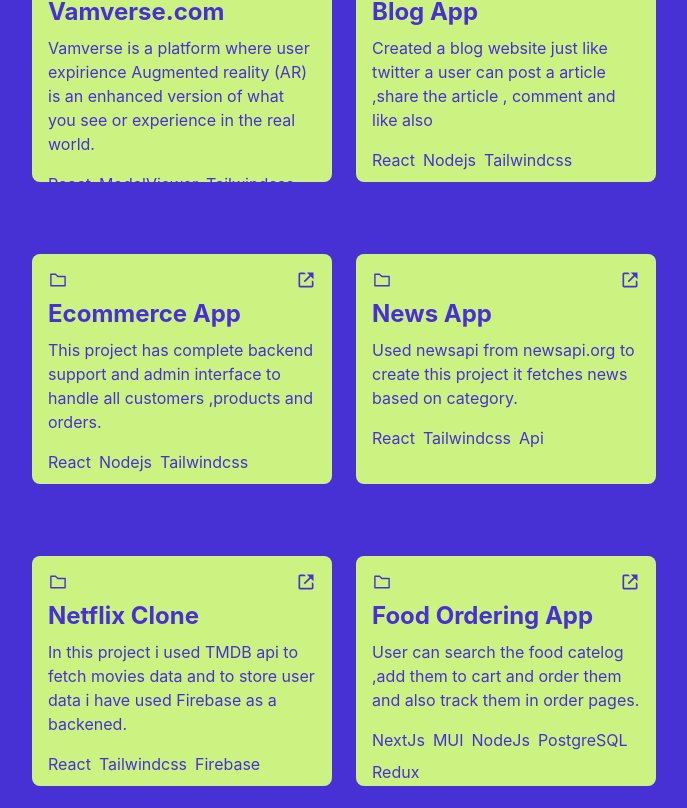
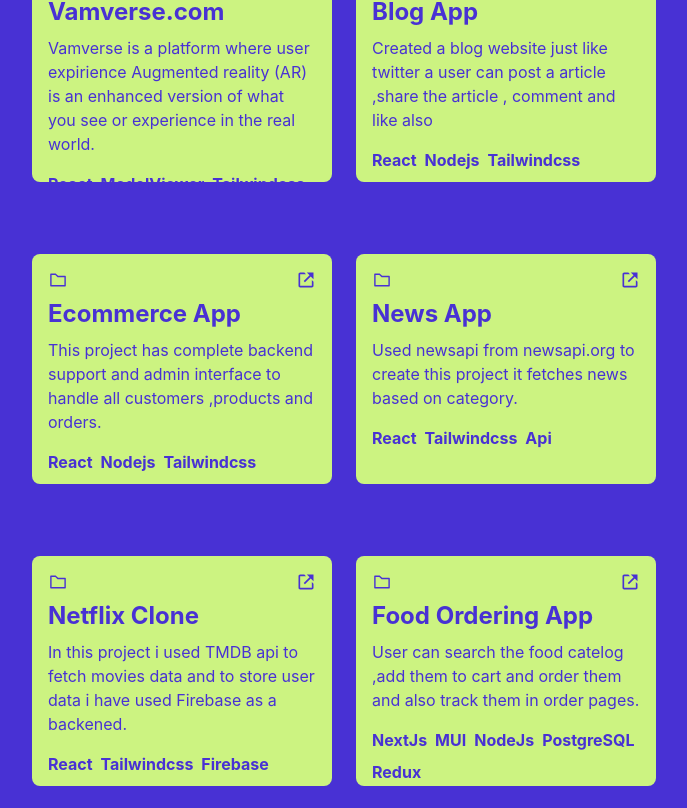
Before and after one commit to siddharth17vaishnav/codesiddharth.tech, a React (Create React App) app: page / in a window 1280 px wide. Shown: the part 1632-2440 px from the top of the page, without its empty margins (296-983 px from the left). Built offline with nearby package versions, Linux system fonts and the light colour scheme.

Commit message:
:sparkles:add

```diff
--- a/src/components/Projects.jsx
+++ b/src/components/Projects.jsx
@@ -165,7 +165,7 @@
                   <div className="flex flex-wrap pt-2">
                     <p>{item?.description}</p>
                   </div>
-                  <div className="flex gap-2 flex-wrap pt-4 ">
+                  <div className="flex gap-2 flex-wrap pt-4 font-bold">
                     {item?.technology?.map((skill) => {
                       return (
                         <div key={item.id}>
```
Also changed, not shown: package.json (+3 -6 lines), 1 other file (tests, documents, lock files or other folders).
